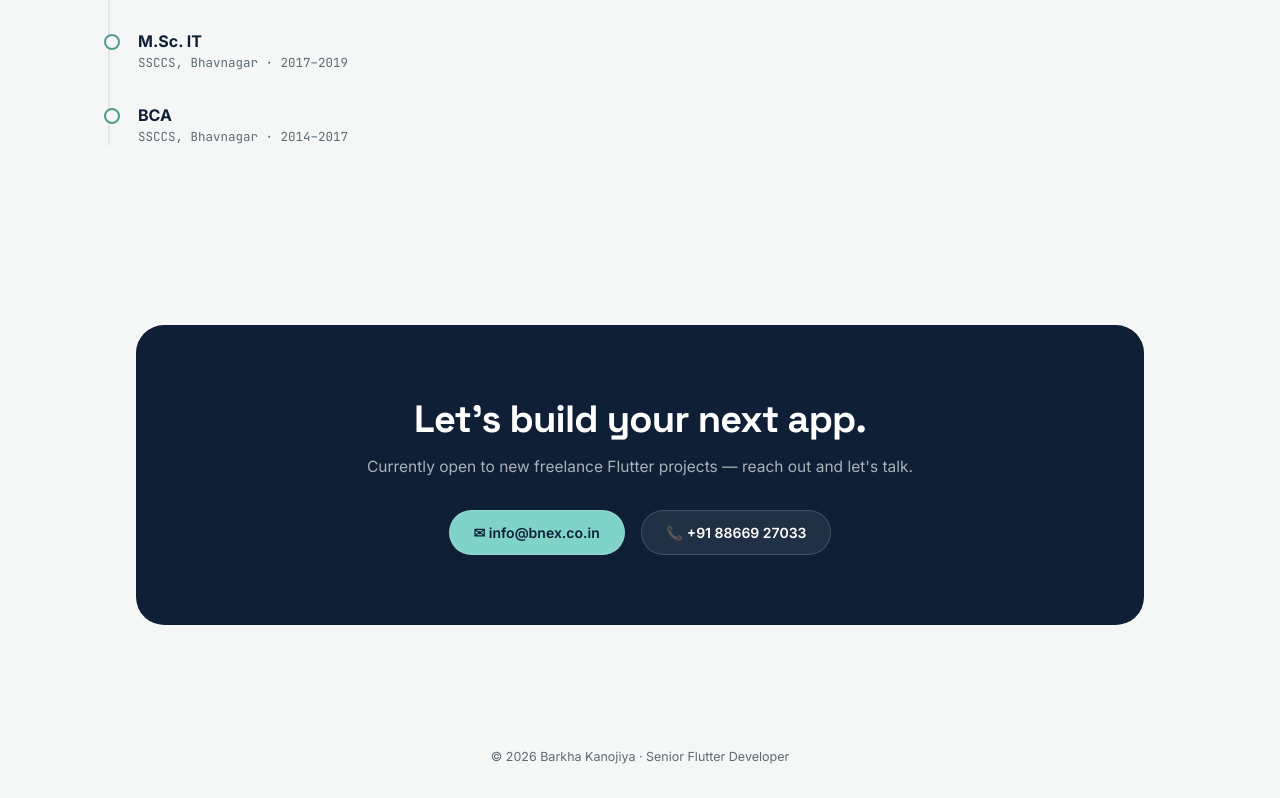
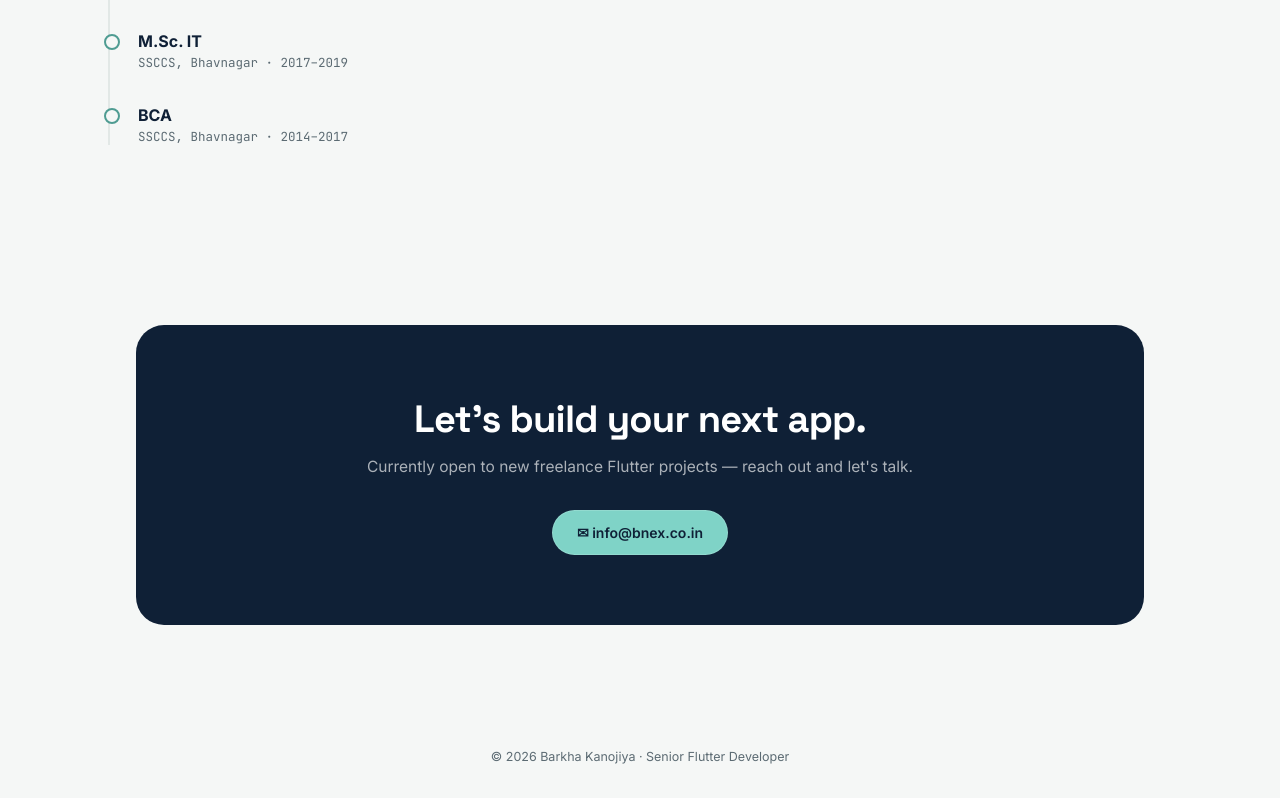
Before and after one commit to my-porfolio-web/barkha-kanojiya.github.io, a plain HTML site: page index.html in a window 1280 px wide. Shown: the part 3700-4498 px from the top of the page. Drawn offline with Linux system fonts and the light colour scheme.

Commit message:
Update index.html

```diff
--- a/index.html
+++ b/index.html
@@ -632,7 +632,7 @@
       <p>Currently open to new freelance Flutter projects — reach out and let's talk.</p>
       <div class="contact-links">
         <a class="primary" href="mailto:info@bnex.co.in">✉ info@bnex.co.in</a>
-        <a href="tel:+918866927033">📞 +91 88669 27033</a>
+        <!--<a href="tel:+918866927033">📞 +91 88669 27033</a>-->
       </div>
     </div>
   </div>
```
